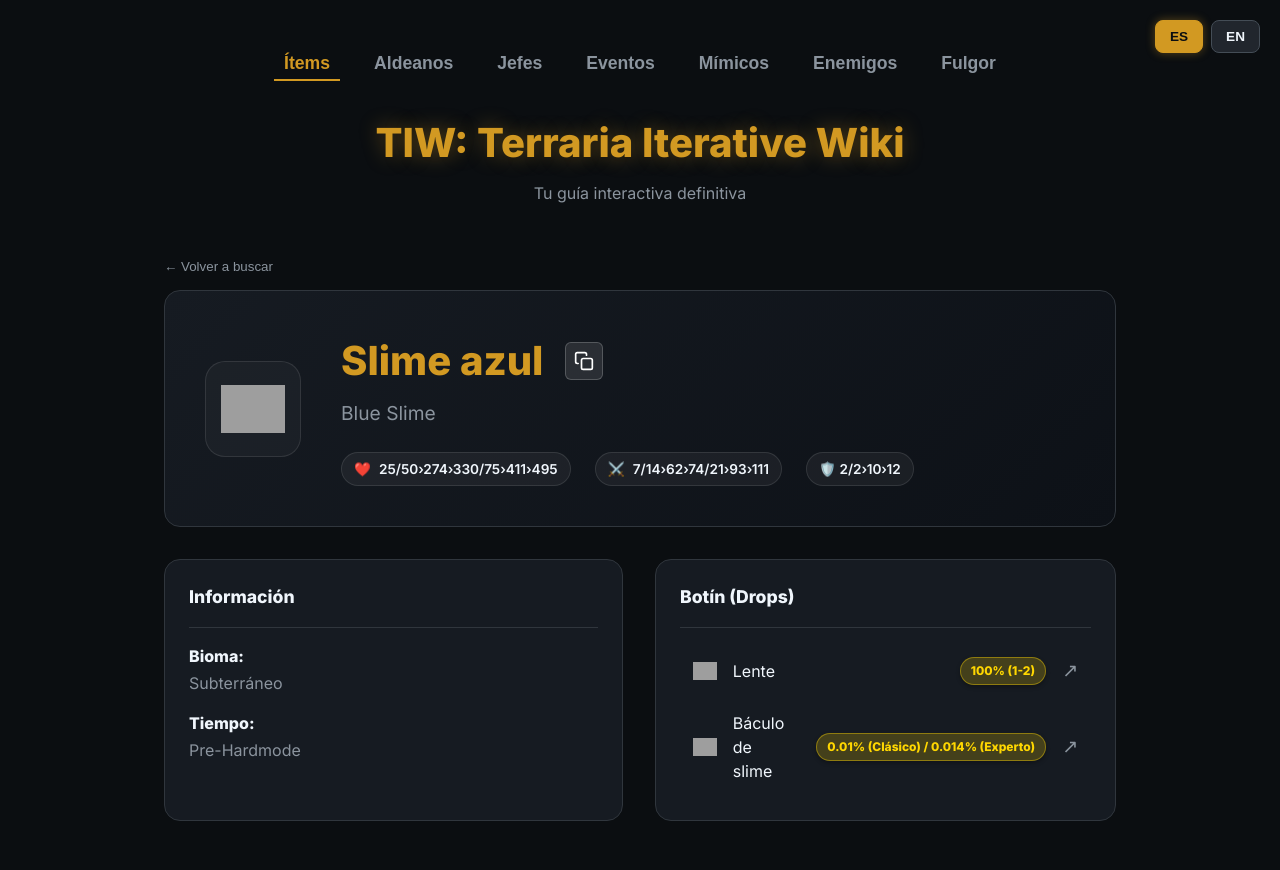
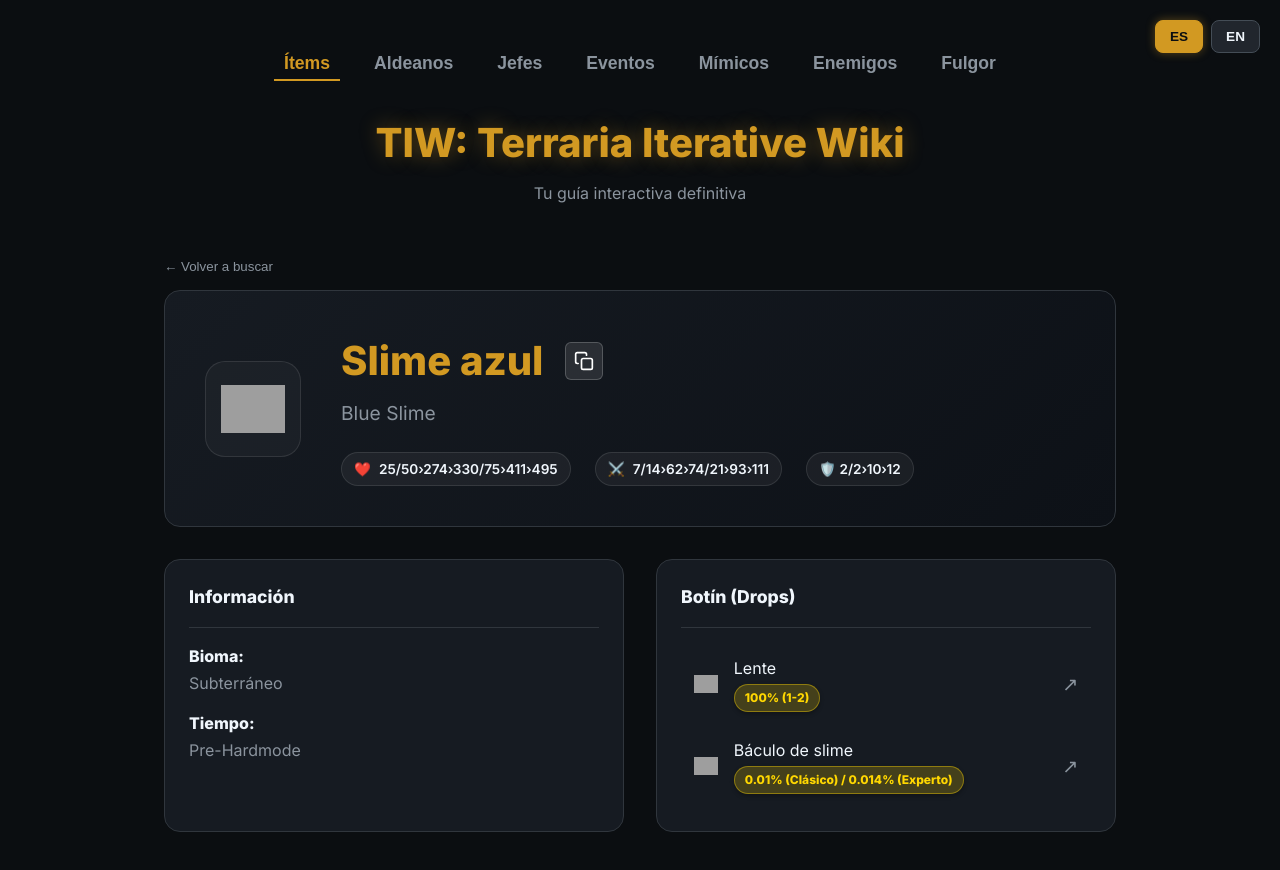
Before and after one commit to dilelu94/Terraria-Iterative-Wiki, a React (Vite) app: page /#/enemy/1 in a window 1280 px wide. Shown: the top 870 px of the page. Built offline with nearby package versions, Linux system fonts and the light colour scheme; grey boxes are pictures that could not be loaded.

Commit message:
UI: Moved drop chance pill below item name in loot grids to prevent overlap (excluding Expert bag)

```diff
--- a/src/components/Details/BossDetail.tsx
+++ b/src/components/Details/BossDetail.tsx
@@ -81,8 +81,7 @@
                   ) : (
                     <div className="item-icon-placeholder tiny">📦</div>
                   )}
-                  <span className="ing-name">{itemDetails?.display_name || drop.item_name}</span>
-                  {drop.chance && <span className="chance-pill">{drop.chance}</span>}
+                  <div className="ing-info"><span className="ing-name">{itemDetails?.display_name || drop.item_name}</span>{drop.chance && <span className="chance-pill">{drop.chance}</span>}</div>
                   {itemDetails && <span className="can-craft">↗</span>}
                 </div>
               );
--- a/src/components/Details/EnemyDetail.tsx
+++ b/src/components/Details/EnemyDetail.tsx
@@ -91,8 +91,7 @@
                     ) : (
                       <div className="item-icon-placeholder tiny">📦</div>
                     )}
-                    <span className="ing-name">{itemDetails?.display_name || drop.item_name}</span>
-                    {drop.chance && <span className="chance-pill">{drop.chance}</span>}
+                    <div className="ing-info"><span className="ing-name">{itemDetails?.display_name || drop.item_name}</span>{drop.chance && <span className="chance-pill">{drop.chance}</span>}</div>
                     {itemDetails && <span className="can-craft">↗</span>}
                   </div>
                 );
--- a/src/components/Details/EventBossDetail.tsx
+++ b/src/components/Details/EventBossDetail.tsx
@@ -79,8 +79,7 @@
                     ) : (
                       <div className="item-icon-placeholder tiny">📦</div>
                     )}
-                    <span className="ing-name">{itemDetails?.display_name || drop.item_name}</span>
-                    {drop.chance && <span className="chance-pill">{drop.chance}</span>}
+                    <div className="ing-info"><span className="ing-name">{itemDetails?.display_name || drop.item_name}</span>{drop.chance && <span className="chance-pill">{drop.chance}</span>}</div>
                     {itemDetails && <span className="can-craft">↗</span>}
                   </div>
                 );
--- a/src/components/Details/MimicDetail.tsx
+++ b/src/components/Details/MimicDetail.tsx
@@ -103,8 +103,7 @@
                     ) : (
                       <div className="item-icon-placeholder tiny">📦</div>
                     )}
-                    <span className="ing-name">{itemDetails?.display_name || drop.item_name}</span>
-                    {drop.chance && <span className="chance-pill">{drop.chance}</span>}
+                    <div className="ing-info"><span className="ing-name">{itemDetails?.display_name || drop.item_name}</span>{drop.chance && <span className="chance-pill">{drop.chance}</span>}</div>
                     {itemDetails && <span className="can-craft">↗</span>}
                   </div>
                 );
--- a/src/index.css
+++ b/src/index.css
@@ -826,3 +826,6 @@
   box-shadow: 0 2px 4px rgba(0,0,0,0.3);
   margin-left: 1rem;
 }
+
+.ing-info { display: flex; flex-direction: column; flex: 1; gap: 4px; }
+.ing-info .chance-pill { margin-left: 0; align-self: flex-start; }
```
